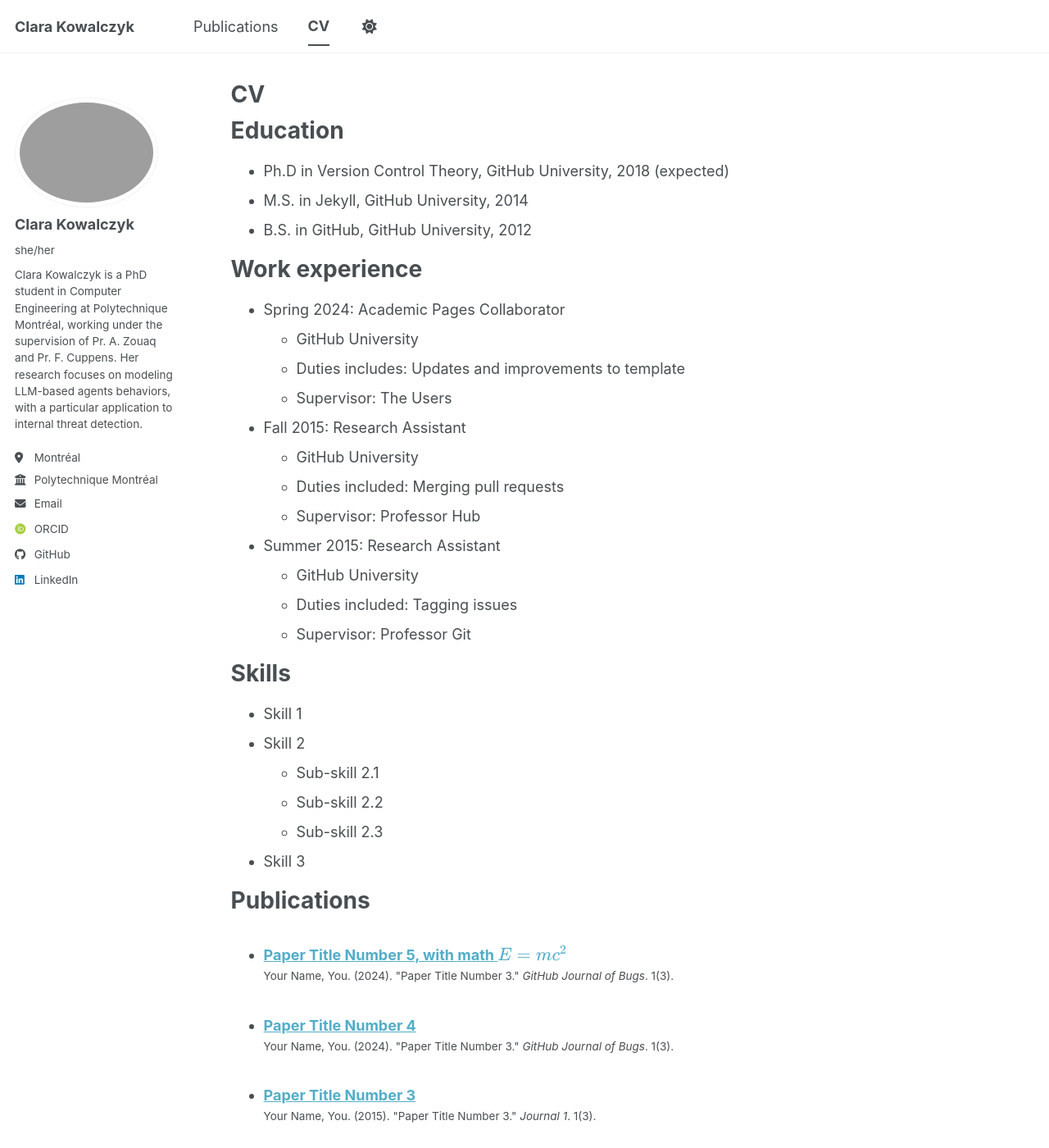
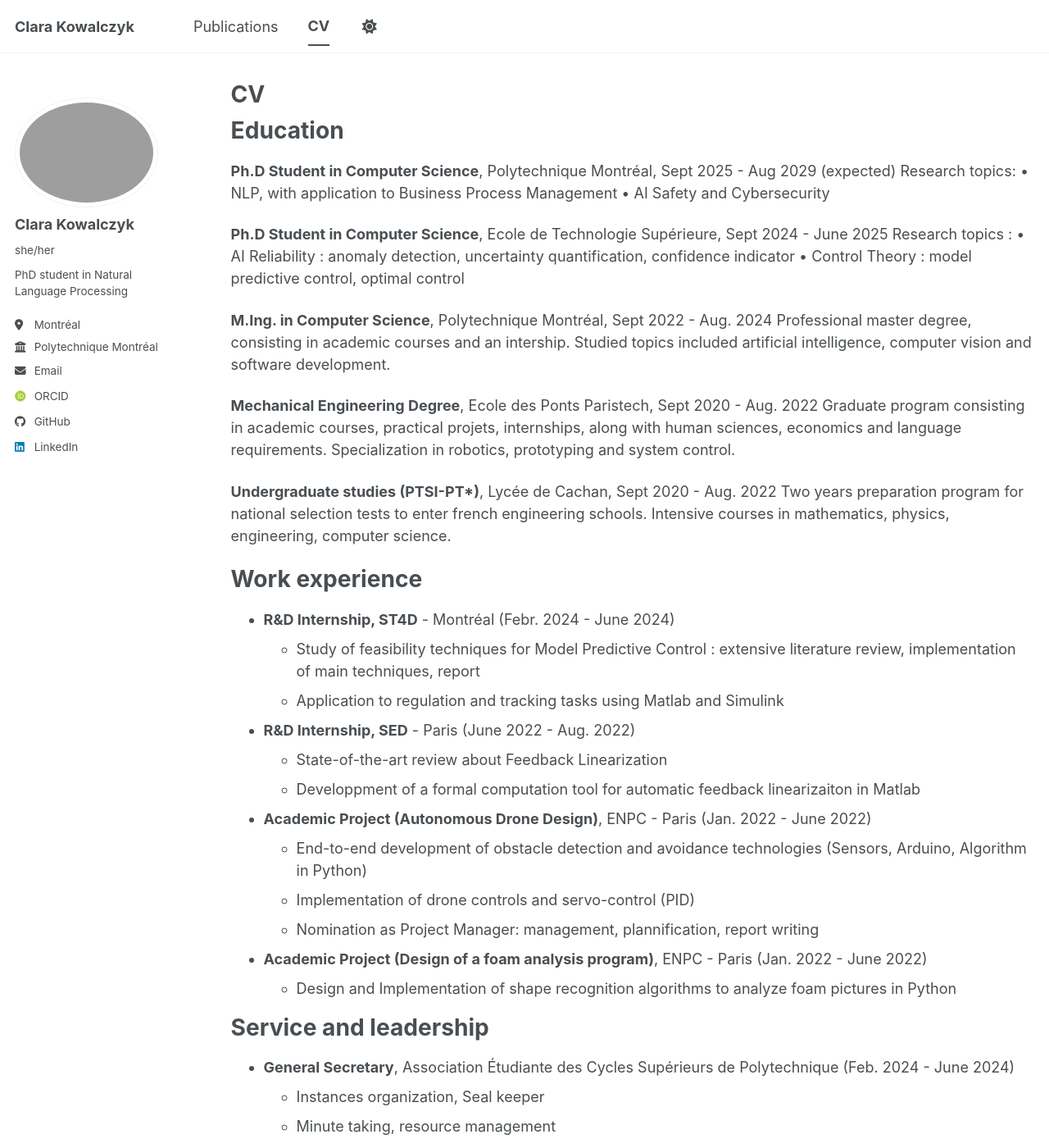
Before and after one commit to ClaraKowalczyk/clarakowalczyk.github.io, a Jekyll site: the page built from _pages/cv.md, in a window 1280 px wide and 1400 px high. Shown: the whole window at 82% size. Built offline with Jekyll 4.4.1, drawn with Linux system fonts in a browser that asks for light colours; some web fonts are replaced; a script bundle is joined from its source files by our own code; library files that are not in the unit come from our copies; some of the changed text lies outside the part shown.

Commit message:
Update Publications (none) and Resume

```diff
--- a/_config.yml
+++ b/_config.yml
@@ -12,7 +12,7 @@ site_theme               : "default" # The available themes options are "default
 title                    : "Clara Kowalczyk"
 title_separator          : "-"
 name                     : &name "Clara Kowalczyk"
-description              : &description "Your Name's academic portfolio"   # Update this with a general description of your site, this is the default if not overridden by a page
+description              : &description "Clara Kowalczyk's academic portfolio"   # Update this with a general description of your site, this is the default if not overridden by a page
 url                      : https://clarakowalczyk.github.io # The base hostname & protocol for your site e.g. "https://[your GitHub username].github.io",
                                                            # or if you already have some other page hosted on Github then use "https://[your GitHub username].github.io/[Your Repo Name]"
 baseurl                  : "" # the subpath of your site, e.g. "/blog"
@@ -26,7 +26,7 @@ author:
   avatar           : "profile.png"
   name             : "Clara Kowalczyk"
   pronouns         : "she/her"
-  bio              : "Clara Kowalczyk is a PhD student in Computer Engineering at Polytechnique Montréal, working under the supervision of Pr. A. Zouaq and Pr. F. Cuppens. Her research focuses on modeling LLM-based agents behaviors, with a particular application to internal threat detection."
+  bio              : "PhD student in Natural Language Processing"
   location         : "Montréal"
   employer         : "Polytechnique Montréal"
   uri              : # URL
--- a/_pages/cv.md
+++ b/_pages/cv.md
@@ -11,37 +11,66 @@ redirect_from:
 
 Education
 ======
-* Ph.D in Version Control Theory, GitHub University, 2018 (expected)
-* M.S. in Jekyll, GitHub University, 2014
-* B.S. in GitHub, GitHub University, 2012
+**Ph.D Student in Computer Science**, Polytechnique Montréal, Sept 2025 - Aug 2029 (expected)
+  Research topics:
+    • NLP, with application to Business Process Management
+    • AI Safety and Cybersecurity
+
+**Ph.D Student in Computer Science**, Ecole de Technologie Supérieure, Sept 2024 - June 2025
+  Research topics :
+    • AI Reliability : anomaly detection, uncertainty quantification, confidence indicator
+    • Control Theory : model predictive control, optimal control
+
+**M.Ing. in Computer Science**, Polytechnique Montréal, Sept 2022 - Aug. 2024
+  Professional master degree, consisting in academic courses and an intership. Studied topics included artificial intelligence, computer vision and software development.
+
+**Mechanical Engineering Degree**, Ecole des Ponts Paristech, Sept 2020 - Aug. 2022
+  Graduate program consisting in academic courses, practical projets, internships, along with human sciences, economics and language requirements. Specialization in robotics, prototyping and system control.
+
+**Undergraduate studies (PTSI-PT\*)**, Lycée de Cachan, Sept 2020 - Aug. 2022
+  Two years preparation program for national selection tests to enter french engineering schools. Intensive courses in mathematics, physics, engineering, computer science.
+
+
+<!-- Education
+======
+* Sept 2025 - Now | **Ph.D Student in Computer Science, Polytechnique Montréal, 2029 (expected)**
+  Research topics:
+  * NLP, with application to Business Process Management
+  * AI Safety and Cybersecurity
+
+* Sept 2024 - June 2025 | **Ph.D Student in Computer Science, Ecole de Technologie Supérieure**
+  Research topics :
+  * AI Reliability : anomaly detection, uncertainty quantification, confidence indicator
+  * Control Theory : model predictive control, optimal control
+
+* Sept 2022 - Aug. 2024 | **M.Ing. in Computer Science, Polytechnique Montréal, 2024**
+  Professional master degree, consisting in academic courses and an intership. Studied topics included artificial intelligence, computer vision and software development.
+
+* Sept 2020 - Aug. 2022 | **Mechanical Engineering Degree, Ecole des Ponts Paristech, 2023**
+  Graduate program consisting in academic courses, practical projets, internships, along with human sciences, economics and language requirements.
+  * Specialization in robotics, prototyping and system control. -->
+
 
 Work experience
 ======
-* Spring 2024: Academic Pages Collaborator
-  * GitHub University
-  * Duties includes: Updates and improvements to template
-  * Supervisor: The Users
+* **R&D Internship, ST4D** - Montréal (Febr. 2024 - June 2024)
+  * Study of feasibility techniques for Model Predictive Control : extensive literature review, implementation of main techniques, report
+  * Application to regulation and tracking tasks using Matlab and Simulink
 
-* Fall 2015: Research Assistant
-  * GitHub University
-  * Duties included: Merging pull requests
-  * Supervisor: Professor Hub
+* **R&D Internship, SED** - Paris (June 2022 - Aug. 2022)
+  * State-of-the-art review about Feedback Linearization
+  * Developpment of a formal computation tool for automatic feedback linearizaiton in Matlab
 
-* Summer 2015: Research Assistant
-  * GitHub University
-  * Duties included: Tagging issues
-  * Supervisor: Professor Git
+* **Academic Project (Autonomous Drone Design)**, ENPC - Paris (Jan. 2022 - June 2022)
+  * End-to-end development of obstacle detection and avoidance technologies (Sensors, Arduino, Algorithm in Python)
+  * Implementation of drone controls and servo-control (PID)
+  * Nomination as Project Manager: management, plannification, report writing
 
-Skills
-======
-* Skill 1
-* Skill 2
-  * Sub-skill 2.1
-  * Sub-skill 2.2
-  * Sub-skill 2.3
-* Skill 3
+* **Academic Project (Design of a foam analysis program)**, ENPC - Paris (Jan. 2022 - June 2022)
+  * Design and Implementation of shape recognition algorithms to analyze foam pictures in Python
 
-Publications
+
+<!-- Publications
 ======
   <ul>{% for post in site.publications reversed %}
     {% include archive-single-cv.html %}
@@ -57,8 +86,35 @@ Teaching
 ======
   <ul>{% for post in site.teaching reversed %}
     {% include archive-single-cv.html %}
-  {% endfor %}</ul>
+  {% endfor %}</ul> -->
 
 Service and leadership
 ======
-* Currently signed in to 43 different slack teams
+
+* **General Secretary**, Association Étudiante des Cycles Supérieurs de Polytechnique (Feb. 2024 - June 2024)
+  * Instances organization, Seal keeper
+  * Minute taking, resource management
+  * Participation in the by-laws review committee
+* **Board Member**, Association Étudiante des Cycles Supérieurs de Polytechnique (Oct. 2023 - Jan. 2024)
+  * Board Meetings : Budget decision, Resource allocation, Policy adoption, Statement writing
+  * Participation in the electoral committee
+* **Fair management certifications**, Formation Companieros
+  * April 2022 : Handi-Management certification (management of disabilities in the workplace)
+  * April 2021 : HF-Management certification (management of gender inequality in the workplace)
+
+
+Technical Skills
+======
+* Fluent in English and French
+* Programming (experience)
+  * Python (6 years)
+  * Arduino (1 year)
+  * Matlab (2 years)
+  * Cast3m (6 months)
+
+* Software (experience)
+  * Catia (6 months)
+  * Abaqus (6 months)
+  * Solidworks (2 years)
+  * StarCCM (6 months)
+  * Rhino (6 months)
--- a/_pages/publications.html
+++ b/_pages/publications.html
@@ -31,3 +34,4 @@ author_profile: true
     {% include archive-single.html %}
   {% endfor %}
 {% endif %}
+-->
```
Also changed, not shown: other parts of _pages/publications.html (+4 -1 lines), _pages/about.md (+9 -3 lines).
